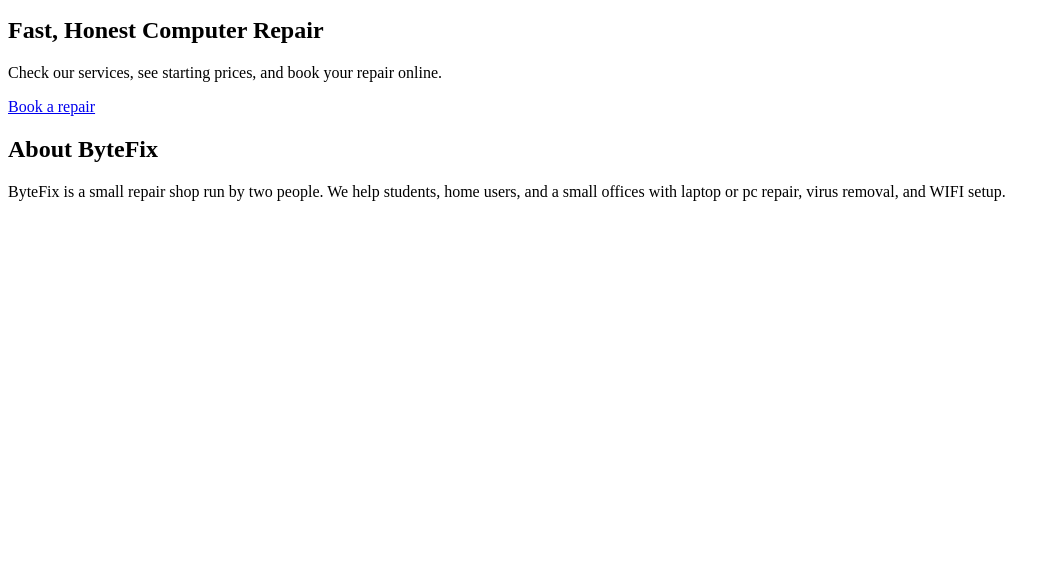
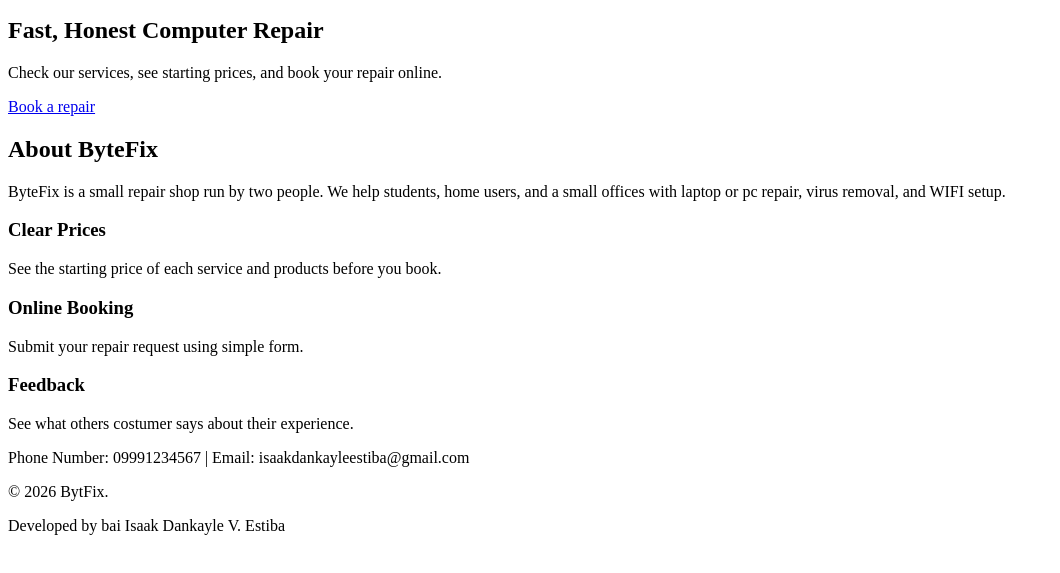
Before and after one commit to isaakdankayleestiba-hub/Estiba-website, a plain HTML site: page index.html in a window 1280 px wide. Shown: the part 47-620 px from the top of the page, without its empty margins (0-1060 px from the left). Drawn offline with Linux system fonts and the light colour scheme.

Commit message:
added another section for the highlights of the website and a footer with a contact details

```diff
--- a/index.html
+++ b/index.html
@@ -34,8 +34,29 @@
             <p>ByteFix is a small repair shop run by two people. We help students, home users, and a small offices with laptop or pc repair, virus removal,
                 and WIFI setup.
             </p>
+        <!--highlights section-->
+        </section>
+        <section id="highlights">
+            <div class="price">
+                <h3>Clear Prices</h3>
+                <p>See the starting price of each service and products before you book.</p>
+            </div>
+            <div class="booking">
+                <h3>Online Booking</h3>
+                <p>Submit your repair request using simple form.</p>
+            </div>
+            <div class="feedback">
+                <h3>Feedback</h3>
+                <p>See what others costumer says about their experience.</p>
+            </div>
         </section>
     </main>
 
+    <footer>
+        <p>Phone Number: 09991234567 | Email: isaakdankayleestiba@gmail.com</p>
+        <p>&copy; 2026 BytFix.</p>
+        <p>Developed by bai Isaak Dankayle V. Estiba</p>
+    </footer>
+
 </body>
 </html>
```
